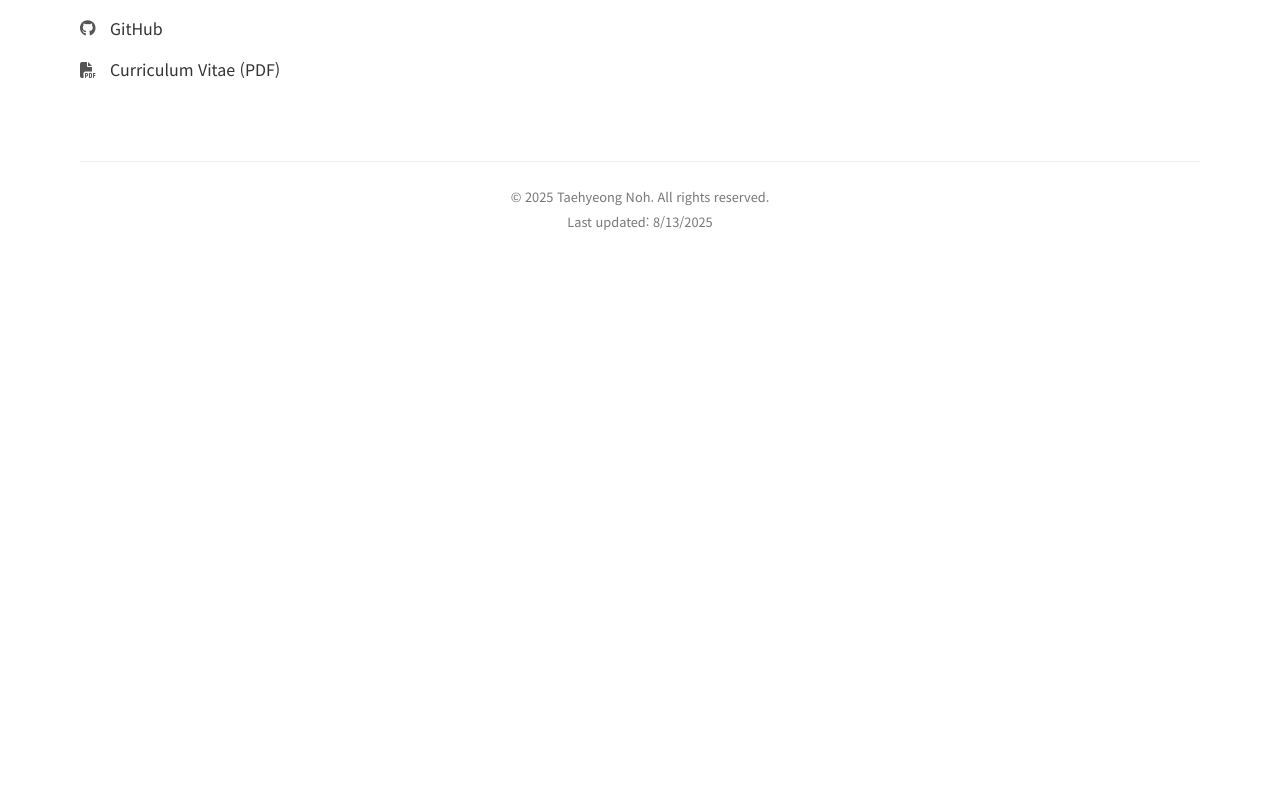
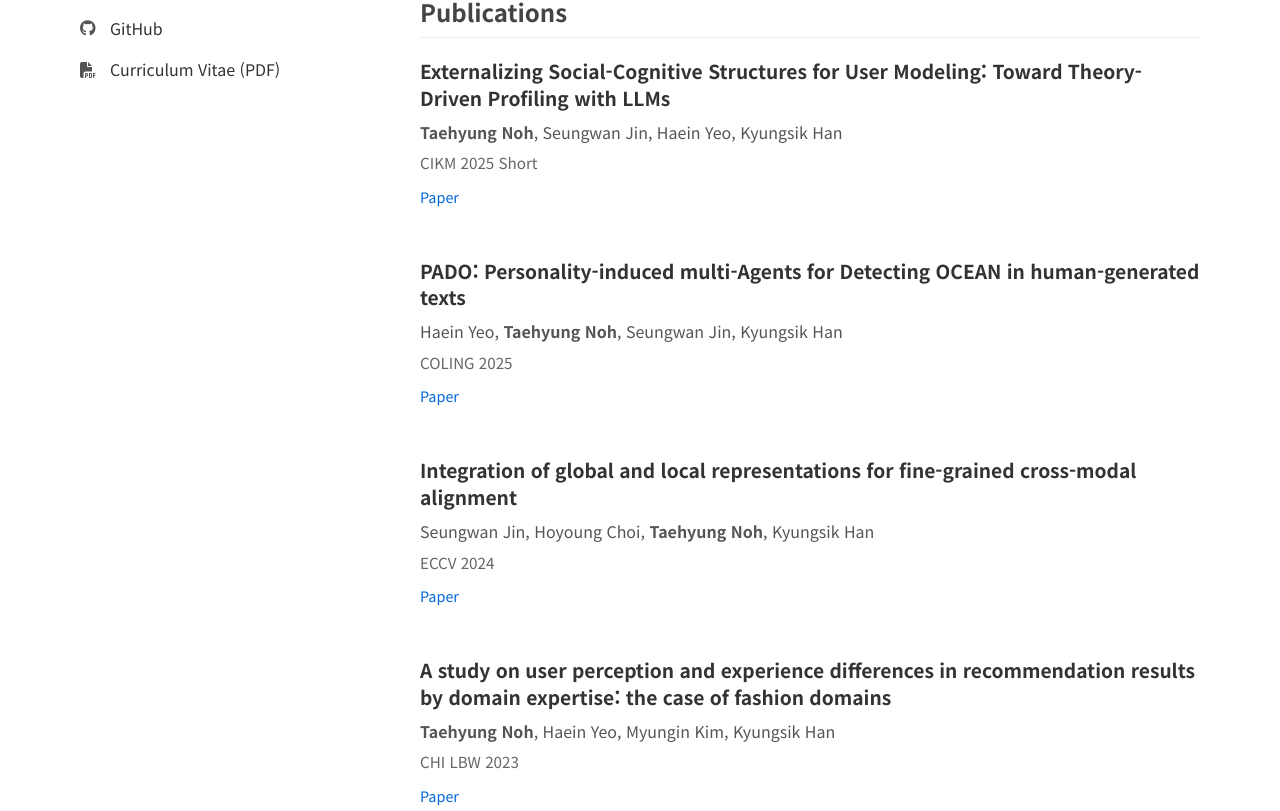
Before and after one commit to yestaehyung/yestaehyung.github.io, a React (Create React App) app: page / in a window 1280 px wide. Shown: the part 509-1320 px from the top of the page. Before the commit the page ends 800 px from the top, so only its background shows below. Built offline with nearby package versions, Linux system fonts and the light colour scheme.

Commit message:
Add Research Projects section above Publications

```diff
--- a/src/App.js
+++ b/src/App.js
@@ -4,6 +4,7 @@ import Header from './components/Header';
 import Profile from './components/Profile';
 import Introduction from './components/Introduction';
 import News from './components/News';
+import ResearchProjects from './components/ResearchProjects';
 import Publications from './components/Publications';
 import Footer from './components/Footer';
 
@@ -19,6 +20,7 @@ function App() {
           <div className="right-column">
             <Introduction />
             <News />
+            <ResearchProjects />
             <Publications />
           </div>
         </div>
--- a/src/components/Publications.js
+++ b/src/components/Publications.js
@@ -1,12 +1,92 @@
-import React from 'react';
-import '../styles/Publications.css';
+import React from "react";
+import "../styles/Publications.css";
 
 const Publications = () => {
   return (
     <section className="publications">
       <h2>Publications</h2>
       <div className="publications-list">
+        <div className="publication">
+          <h3>
+            Externalizing Social-Cognitive Structures for User Modeling: Toward
+            Theory-Driven Profiling with LLMs
+          </h3>
+          <p className="authors">
+            <strong>Taehyung Noh</strong>, Seungwan Jin, Haein Yeo, Kyungsik Han
+          </p>
+          <p className="conference">CIKM 2025 Short</p>
+          <div className="links">
+            <a
+              href="https://aclanthology.org/2025.coling-main.382/"
+              target="_blank"
+              rel="noopener noreferrer"
+            >
+              Paper
+            </a>
+          </div>
+        </div>
 
+        <div className="publication">
+          <h3>
+            PADO: Personality-induced multi-Agents for Detecting OCEAN in
+            human-generated texts
+          </h3>
+          <p className="authors">
+            Haein Yeo, <strong>Taehyung Noh</strong>, Seungwan Jin, Kyungsik Han
+          </p>
+          <p className="conference">COLING 2025</p>
+          <div className="links">
+            <a
+              href="https://aclanthology.org/2025.coling-main.382/"
+              target="_blank"
+              rel="noopener noreferrer"
+            >
+              Paper
+            </a>
+          </div>
+        </div>
+
+        <div className="publication">
+          <h3>
+            Integration of global and local representations for fine-grained
+            cross-modal alignment
+          </h3>
+          <p className="authors">
+            Seungwan Jin, Hoyoung Choi, <strong>Taehyung Noh</strong>, Kyungsik
+            Han
+          </p>
+          <p className="conference">ECCV 2024</p>
+          <div className="links">
+            <a
+              href="https://link.springer.com/chapter/10.1007/978-3-031-73010-8_4"
+              target="_blank"
+              rel="noopener noreferrer"
+            >
+              Paper
+            </a>
+          </div>
+        </div>
+
+        <div className="publication">
+          <h3>
+            A study on user perception and experience differences in
+            recommendation results by domain expertise: the case of fashion
+            domains
+          </h3>
+          <p className="authors">
+            <strong>Taehyung Noh</strong>, Haein Yeo, Myungin Kim, Kyungsik Han
+          </p>
+          <p className="conference">CHI LBW 2023</p>
+          <div className="links">
+            <a
+              href="https://dl.acm.org/doi/abs/10.1145/3544549.3585641"
+              target="_blank"
+              rel="noopener noreferrer"
+            >
+              Paper
+            </a>
+          </div>
+        </div>
       </div>
     </section>
   );
--- /dev/null
+++ b/src/components/ResearchProjects.js
@@ -0,0 +1,15 @@
+import React from 'react';
+import '../styles/ResearchProjects.css';
+
+const ResearchProjects = () => {
+  return (
+    <section className="research-projects">
+      <h2>Research Projects</h2>
+      <div className="projects-list">
+
+      </div>
+    </section>
+  );
+};
+
+export default ResearchProjects;
--- /dev/null
+++ b/src/styles/ResearchProjects.css
@@ -0,0 +1,60 @@
+.research-projects {
+  margin-bottom: 40px;
+}
+
+.projects-list {
+  display: flex;
+  flex-direction: column;
+  gap: 25px;
+}
+
+.project {
+  margin-bottom: 25px;
+}
+
+.project h3 {
+  font-size: 1.2rem;
+  margin-bottom: 8px;
+  font-weight: 600;
+  color: #333;
+  line-height: 1.4;
+}
+
+.project-status {
+  font-weight: normal;
+  font-style: italic;
+  color: #666;
+  font-size: 0.9em;
+}
+
+.project .authors {
+  font-size: 1rem;
+  color: #555;
+  margin-bottom: 5px;
+}
+
+.project .authors strong {
+  font-weight: 600;
+}
+
+.project .conference {
+  font-size: 0.95rem;
+  color: #666;
+  margin-bottom: 10px;
+}
+
+.project .links {
+  display: flex;
+  gap: 15px;
+  margin-top: 8px;
+}
+
+.project .links a {
+  color: #0366d6;
+  font-size: 0.9rem;
+  text-decoration: none;
+}
+
+.project .links a:hover {
+  text-decoration: underline;
+}
```
